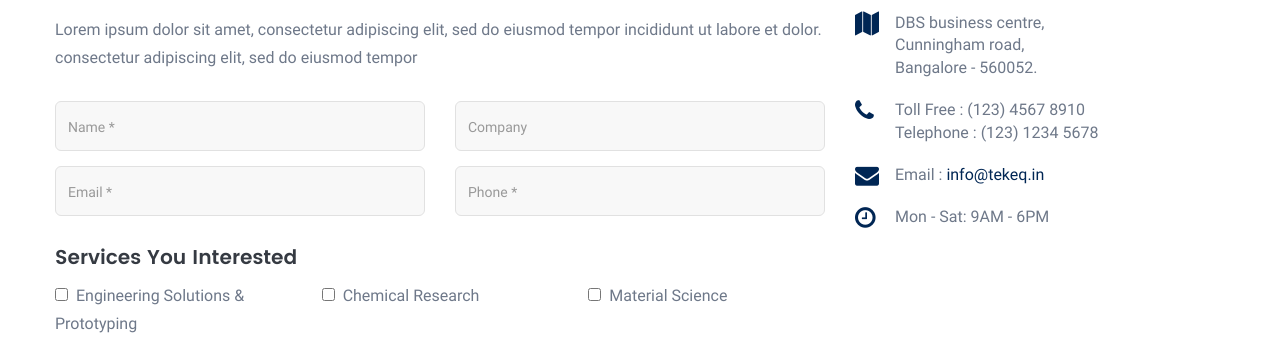
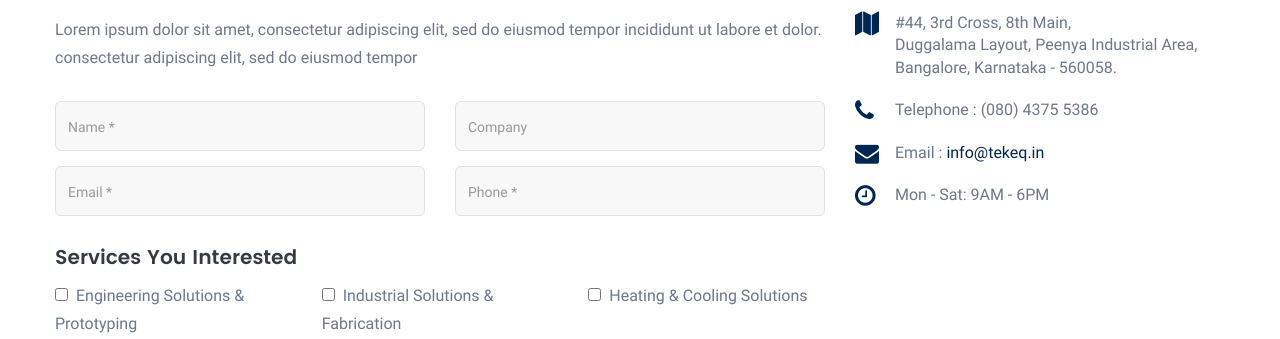
Before and after one commit to spoorthy-revanna/tekeq, a plain HTML site: page get-a-quote.html in a window 1280 px wide. Shown: the part 581-920 px from the top of the page. Drawn offline with Linux system fonts and the light colour scheme.

Commit message:
Update - get a quote

```diff
--- a/get-a-quote.html
+++ b/get-a-quote.html
@@ -131,8 +131,8 @@
 								<div class="form-group row">
 									<ul class="form-field clearfix">
 										<li class="col-sm-4"><input type="checkbox" name="quote-request-interest[]" value="Engineering Solutions & Prototyping"> <span> Engineering Solutions & Prototyping</span></li>
-										<li class="col-sm-4"><input type="checkbox" name="quote-request-interest[]" value="Chemical Research"> <span> Chemical Research</span></li>
-										<li class="col-sm-4"><input type="checkbox" name="quote-request-interest[]" value="Material Science"> <span> Material Science</span></li>
+										<li class="col-sm-4"><input type="checkbox" name="quote-request-interest[]" value="Industrial Solutions & Fabrication"> <span> Industrial Solutions & Fabrication</span></li>
+										<li class="col-sm-4"><input type="checkbox" name="quote-request-interest[]" value="Heating & Cooling Solutions"> <span> Heating & Cooling Solutions</span></li>
 									</ul>
 									<ul class="form-field clearfix">
 										<li class="col-sm-4"><input type="checkbox" name="quote-request-interest[]" value="MEP Solutions & AMC Service"> <span> MEP Solutions & AMC Service</span></li>
@@ -178,11 +178,10 @@
 						<h3>Contact Information</h3>
 						<ul class="contact-list">
 							<li><em class="fa fa-map" aria-hidden="true"></em>
-								<span>DBS business centre, <br>Cunningham road, <br>Bangalore - 560052.</span>
+								<span>#44, 3rd Cross, 8th Main, <br>Duggalama Layout, Peenya Industrial Area, <br>Bangalore, Karnataka - 560058.</span>
 							</li>
 							<li><em class="fa fa-phone" aria-hidden="true"></em>
-								<span>Toll Free : (123) 4567 8910<br>
-								Telephone : (123) 1234 5678</span>
+								<span>Telephone : (080) 4375 5386</span>
 							</li>
 							<li><em class="fa fa-envelope" aria-hidden="true"></em>
 								<span>Email : <a href="#">info@tekeq.in</a></span>
```
